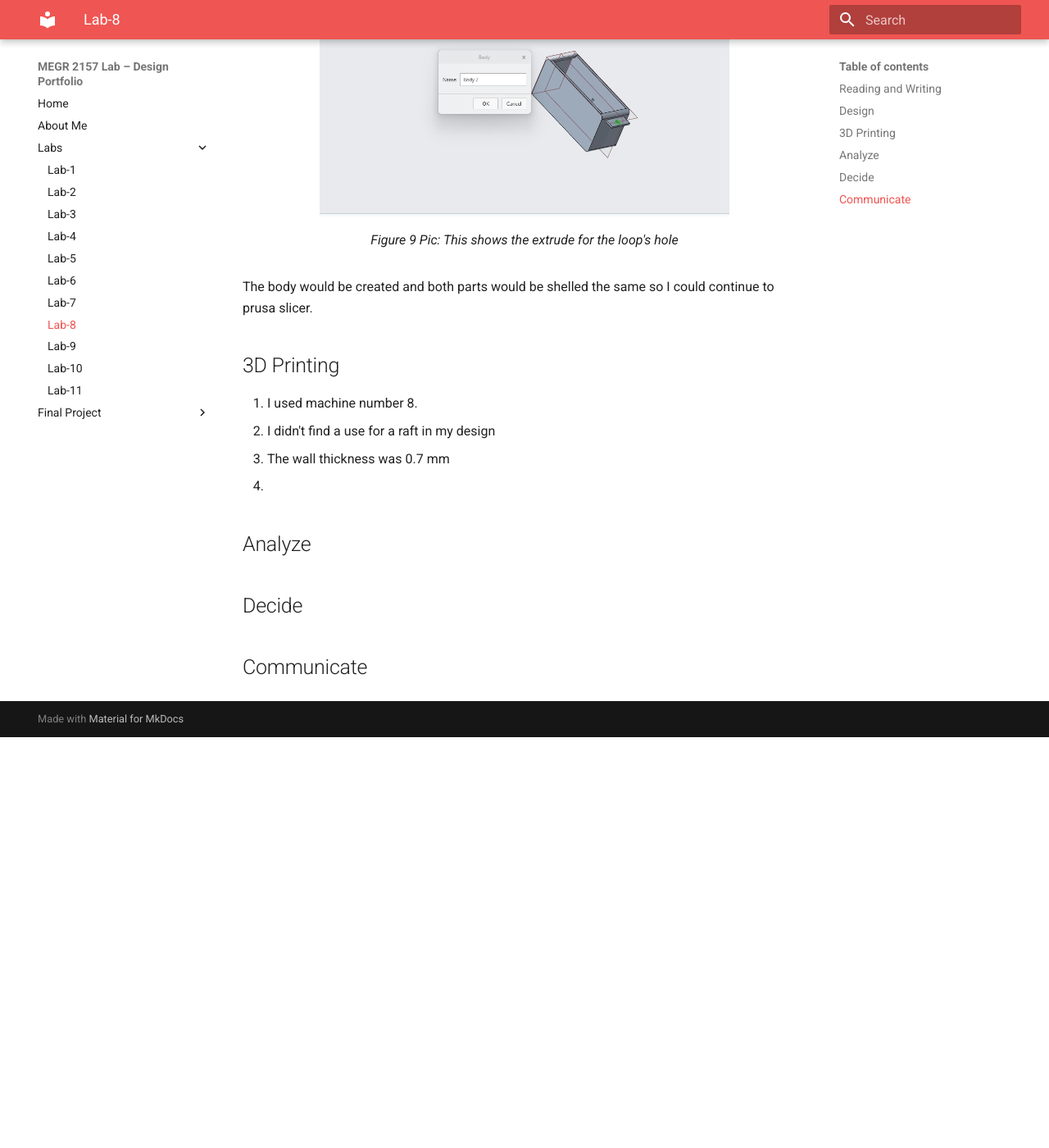
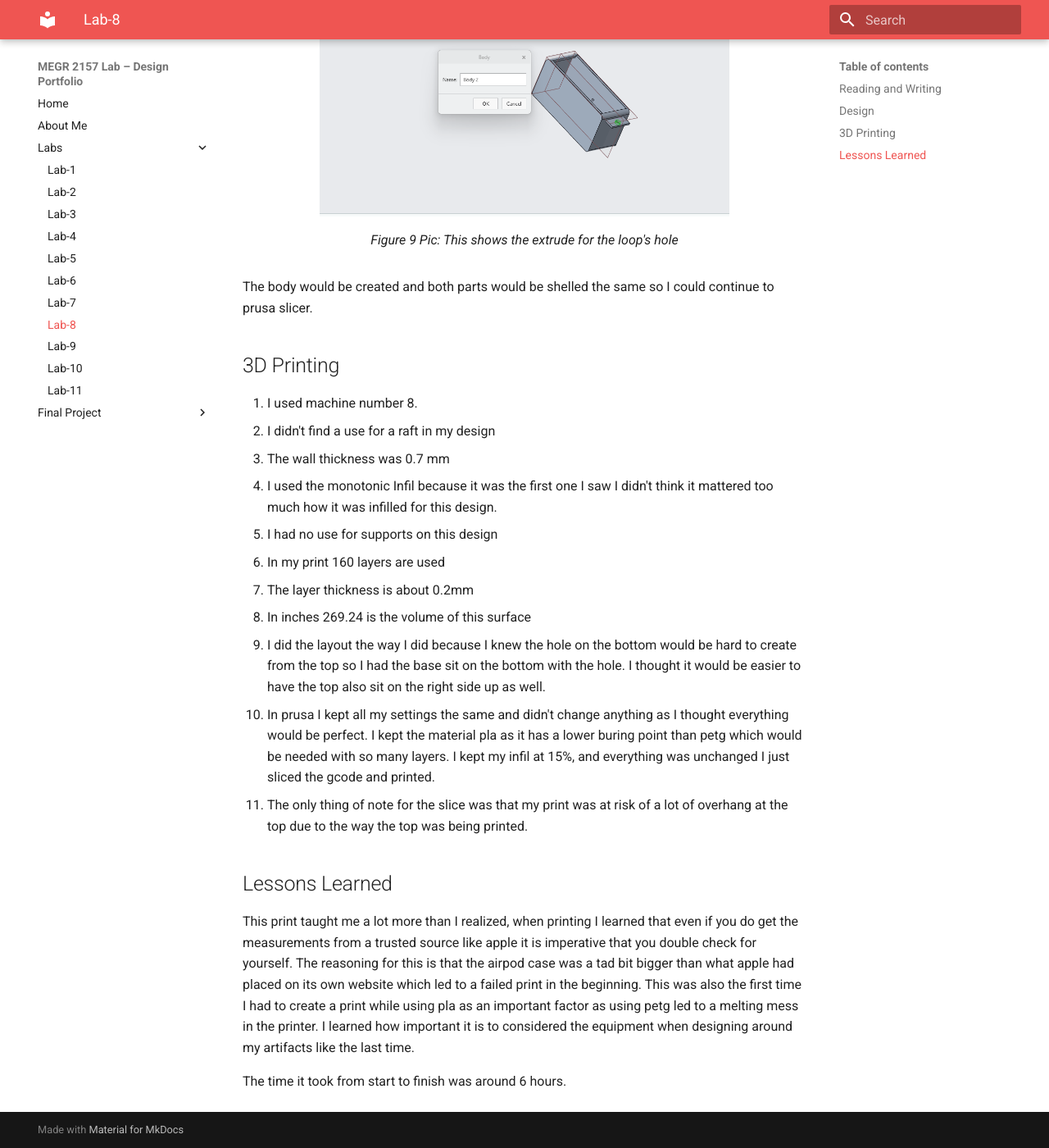
Before and after one commit to AtibaJ/megr2157L-portfolio, an MkDocs documentation site: the page built from docs/Labs/L08/index.md, in a window 1280 px wide and 1400 px high, scrolled down 5172 px. Shown: the whole window at 82% size. Built offline with MkDocs 1.6.1 and Material for MkDocs 9.7.7, drawn with Linux system fonts in a browser that asks for light colours; before the commit the page ends 6071 px from its top, so only the background shows below that.

Commit message:
Revise index.md with lessons learned from printing
Updated the document to reflect lessons learned from the print process, including insights on measurements and material choice.

```diff
--- a/docs/Labs/L08/index.md
+++ b/docs/Labs/L08/index.md
@@ -107,14 +107,22 @@ The body would be created and both parts would be shelled the same so I could co
   <li>I used machine number 8.</li>
   <li>I didn't find a use for a raft in my design</li>
   <li>The wall thickness was 0.7 mm</li>
-  <li></li>
+  <li>I used the monotonic Infil because it was the first one I saw I didn't think it mattered too much how it was infilled for this design.</li>
+  <li>I had no use for supports on this design</li>
+  <li>In my print 160 layers are used</li>
+  <li>The layer thickness is about 0.2mm</li>
+  <li>In inches 269.24 is the volume of this surface</li>
+  <li>I did the layout the way I did because I knew the hole on the bottom would be hard to create from the top so I had the base sit on the bottom with the hole. I thought it would be easier to have the top also sit on the right side up as well.</li>
+  <li>In prusa I kept all my settings the same and didn't change anything as I thought everything would be perfect. I kept the material pla as it has a lower buring point than petg which would be needed with so many layers. I kept my infil at 15%, and everything was unchanged I just sliced the gcode and printed.</li>
+  <li>The only thing of note for the slice was that my print was at risk of a lot of overhang at the top due to the way the top was being printed.</li>
 </ol>
 
 
-## Analyze
+## Lessons Learned
+This print taught me a lot more than I realized, when printing I learned that even if you do get the measurements from a trusted
+source like apple it is imperative that you double check for yourself. The reasoning for this is that the airpod case was a
+tad bit bigger than what apple had placed on its own website which led to a failed print in the beginning. This was also the first
+time I had to create a print while using pla as an important factor as using petg led to a melting mess in the printer. I learned how
+important it is to considered the equipment when designing around my artifacts like the last time.
 
-
-## Decide
-
-
-## Communicate
+The time it took from start to finish was around 6 hours.
```
